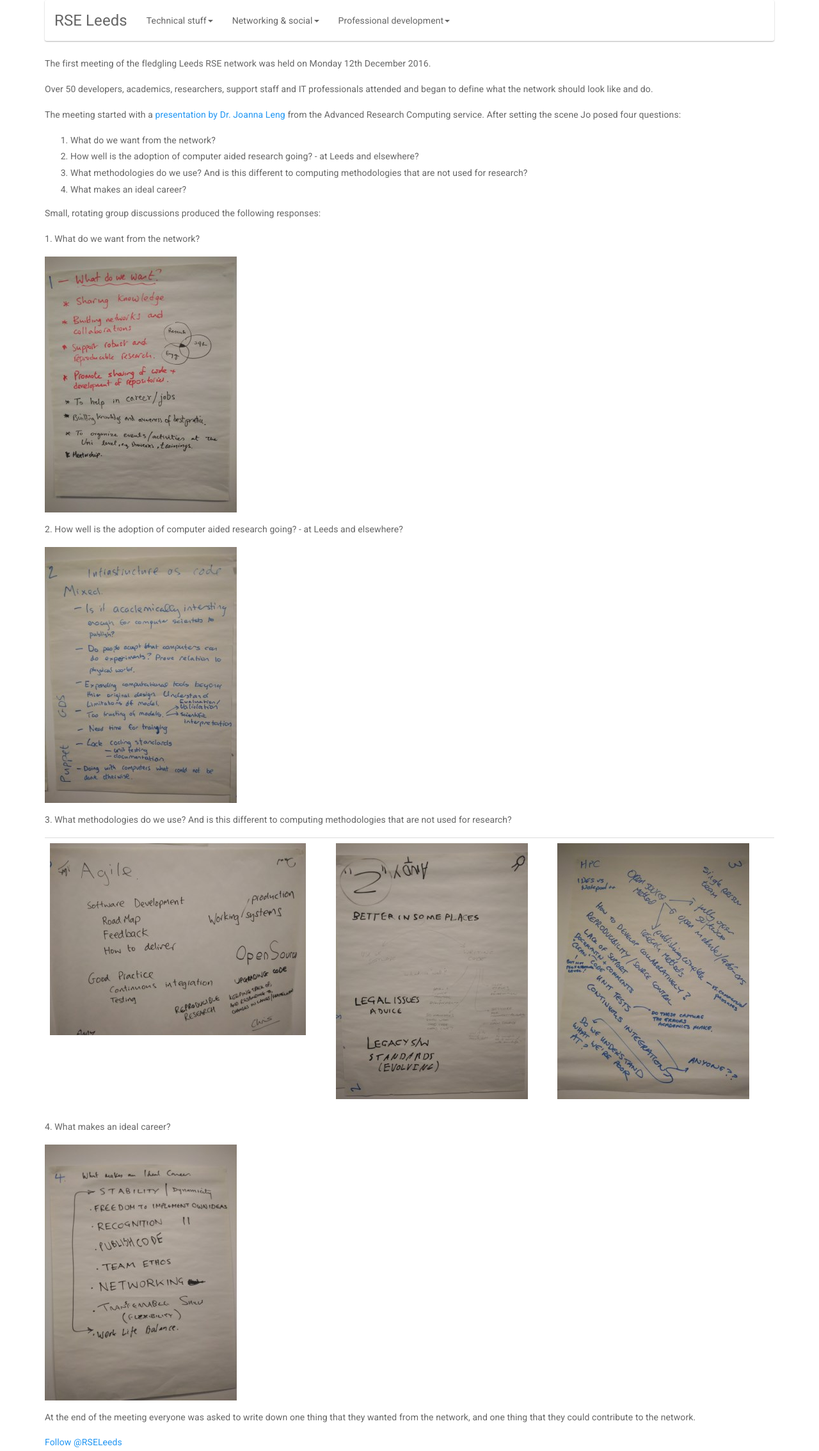
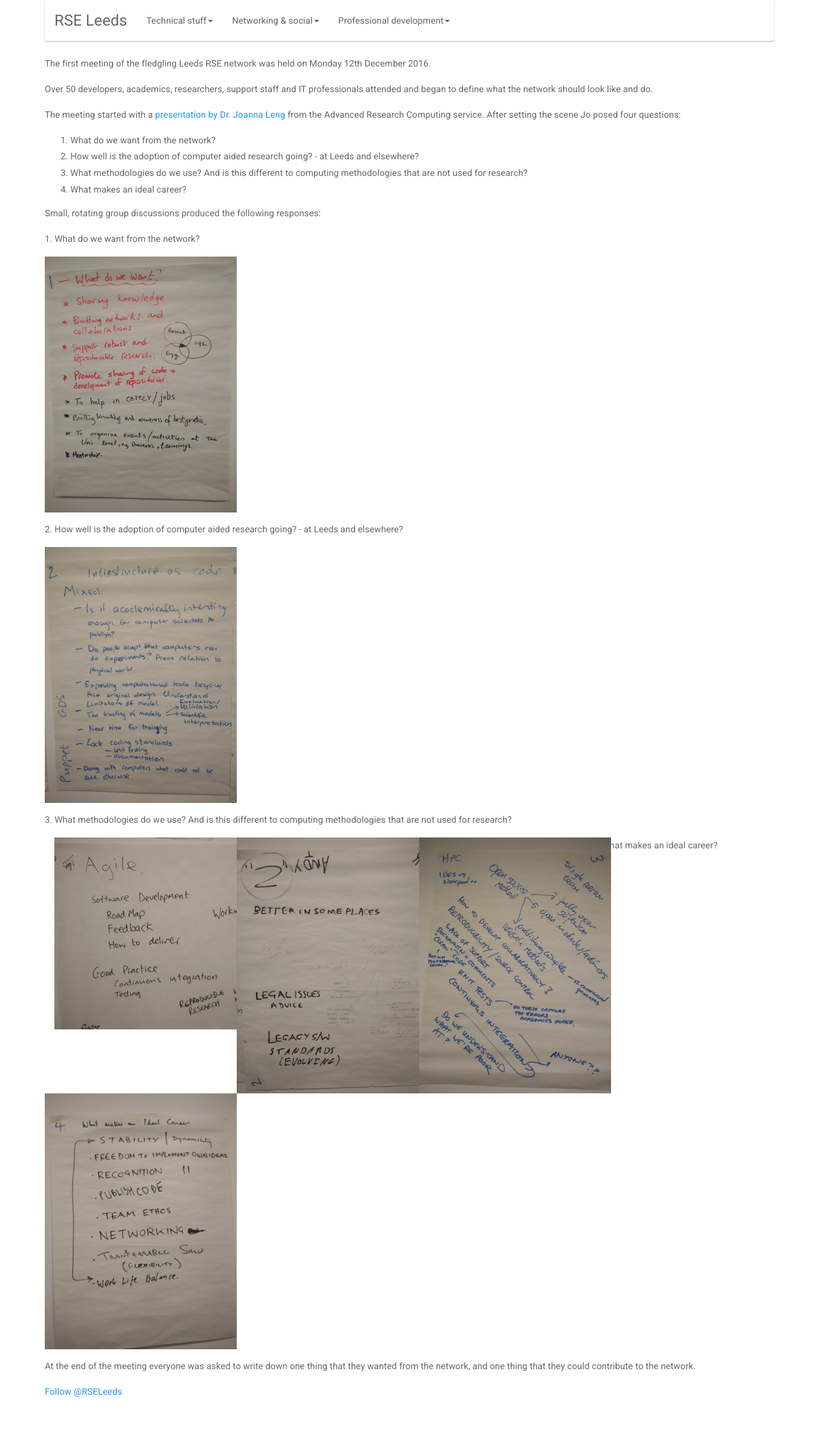
Before and after one commit to rseleeds/rseleeds.github.io, a Jekyll site: the page built from _posts/2017-01-06-initial-meeting.md, in a window 1280 px wide. Shown: the whole page at 64% size. Built offline with Jekyll 4.4.1, drawn with Linux system fonts in a browser that asks for light colours; nearby versions of some CDN libraries; comment, search, counter and statistics services are not loaded; after the commit the page ends 2188 px from its top, so only the background shows below that.

Commit message:
Switched table for divs

```diff
--- a/_posts/2017-01-06-initial-meeting.md
+++ b/_posts/2017-01-06-initial-meeting.md
@@ -42,19 +42,15 @@ Small, rotating group discussions produced the following responses:
 3. What methodologies do we use? And is this different to computing methodologies that are not used for research?
 </p>
 <p>
-<table class="table">
-  <tr>
-    <td class="col-md-3">
-      <a href="https://github.com/rseleeds/rseleeds.github.io/blob/master/assets/img/2017-01-06-initial-meeting/3-1.jpg" target="_blank"><img src="/assets/img/2017-01-06-initial-meeting/3-1_tn.jpg" /></a>
-    </td>
-    <td class="col-md-3">
-      <a href="https://github.com/rseleeds/rseleeds.github.io/blob/master/assets/img/2017-01-06-initial-meeting/3-2.jpg" target="_blank"><img src="/assets/img/2017-01-06-initial-meeting/3-2_tn.jpg" /></a>
-    </td>
-    <td class="col-md-3">
-      <a href="https://github.com/rseleeds/rseleeds.github.io/blob/master/assets/img/2017-01-06-initial-meeting/3-3.jpg" target="_blank"><img src="/assets/img/2017-01-06-initial-meeting/3-3_tn.jpg" /></a>
-    </td>
-  </tr>
-</table>
+<div class="col-md-3">
+  <a href="https://github.com/rseleeds/rseleeds.github.io/blob/master/assets/img/2017-01-06-initial-meeting/3-1.jpg" target="_blank"><img src="/assets/img/2017-01-06-initial-meeting/3-1_tn.jpg" /></a>
+</div>
+<div class="col-md-3">
+  <a href="https://github.com/rseleeds/rseleeds.github.io/blob/master/assets/img/2017-01-06-initial-meeting/3-2.jpg" target="_blank"><img src="/assets/img/2017-01-06-initial-meeting/3-2_tn.jpg" /></a>
+</div>
+<div class="col-md-3">
+  <a href="https://github.com/rseleeds/rseleeds.github.io/blob/master/assets/img/2017-01-06-initial-meeting/3-3.jpg" target="_blank"><img src="/assets/img/2017-01-06-initial-meeting/3-3_tn.jpg" /></a>
+</div>
 </p>
 
 <p>
```
